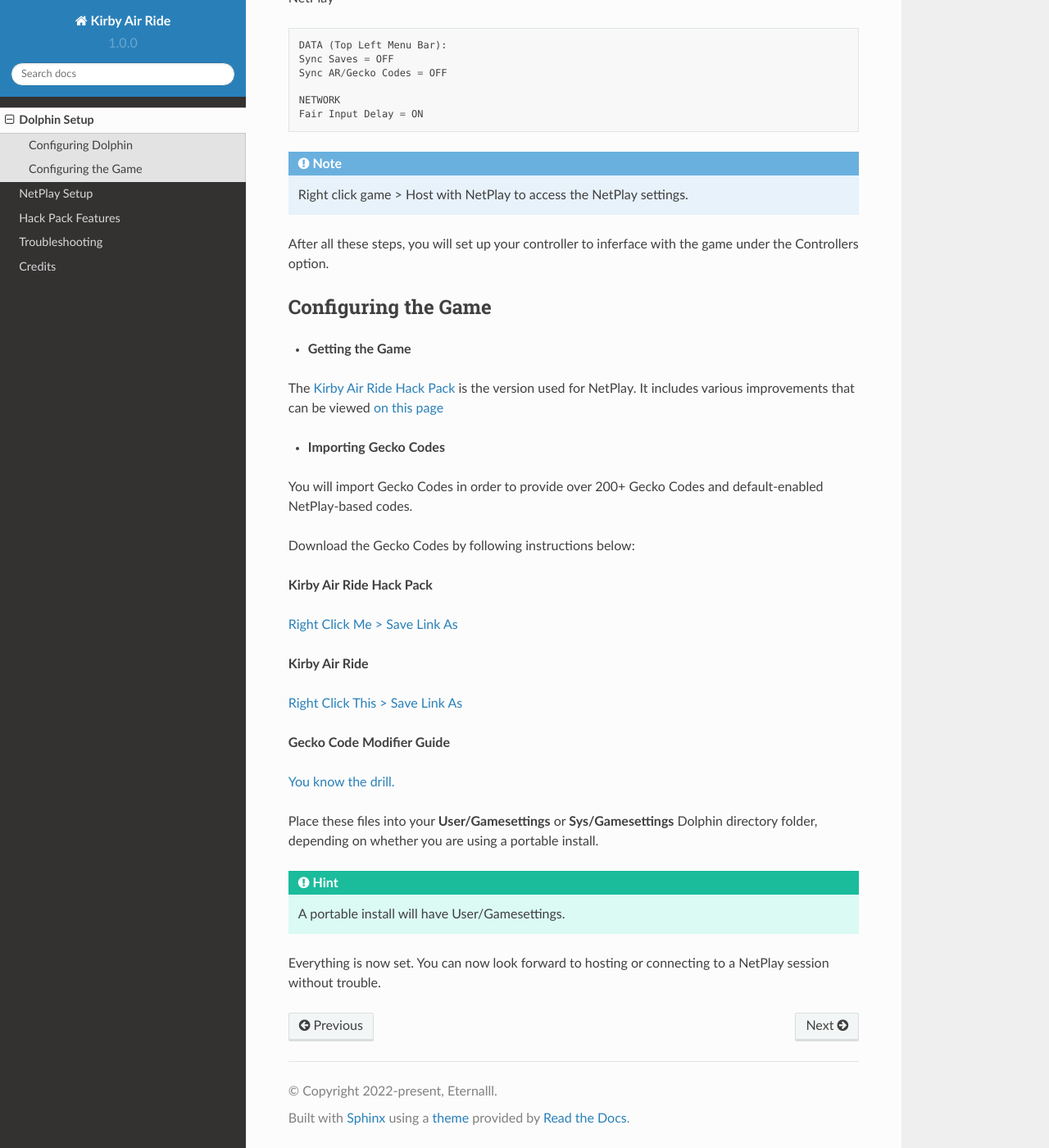
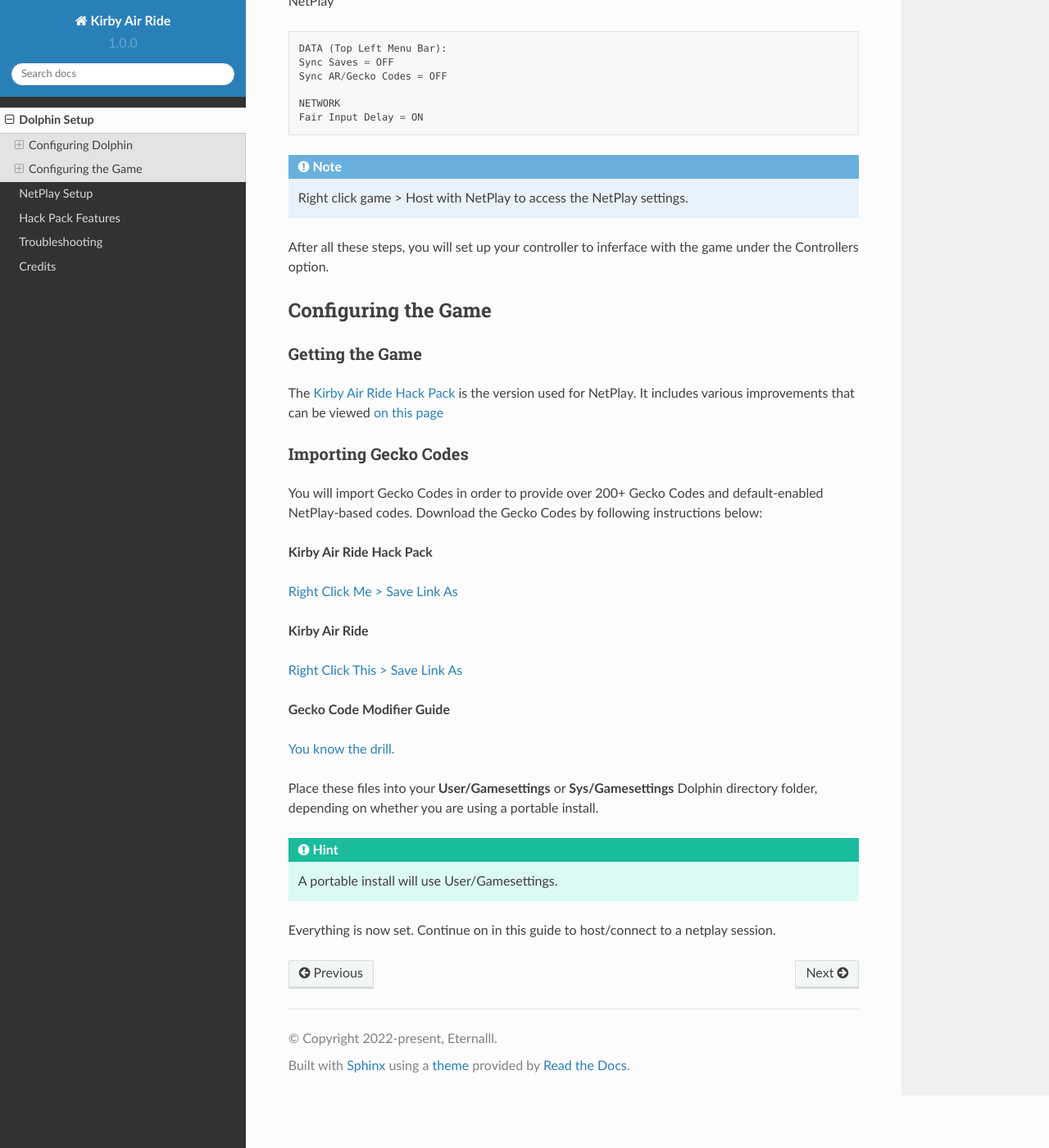
Before and after one commit to EternalllZM/rtz-kar, a Sphinx documentation site: the page built from docs/source/dolphin_setup.rst, in a window 1280 px wide and 1400 px high, scrolled down 1067 px. Shown: the whole window at 82% size. Built offline with Sphinx 7.4.7 and the Read the Docs theme 2.0.0, drawn with Linux system fonts in a browser that asks for light colours.

Commit message:
final touches

```diff
--- a/docs/source/dolphin_setup.rst
+++ b/docs/source/dolphin_setup.rst
@@ -7,7 +7,8 @@
 .. important::
     :ref:`Always use the latest beta build of Dolphin for NetPlay.`
 
-- **Download the latest Dolphin Beta**
+Download the latest Dolphin Beta
+^^^^^^^^^^^^^^^^^^^^^^^^^^^^^^^^
 
 The `latest Dolphin Emulator Beta`_ includes bug fixes, performance enhancements, and other improvements to streamline your Netplay process.
 It is also supported by the Dolphin developers should you run into any issues, unlike *Slippi* or other *Faster Melee variants*.
@@ -17,7 +18,8 @@
 
 .. _`latest Dolphin Emulator Beta`: https://dolphin-emu.org/download/
 
-- **Recommended Settings for Dolphin**
+Recommended Settings for Dolphin
+^^^^^^^^^^^^^^^^^^^^^^^^^^^^^^^^
 
 It is recommended you enable/disable the following settings:
 
@@ -59,7 +61,8 @@
 Configuring the Game
 --------------------
 
-- **Getting the Game**
+Getting the Game
+^^^^^^^^^^^^^^^^
 
 The `Kirby Air Ride Hack Pack`_ is the version used for NetPlay. It includes various improvements that can be viewed `on this page`_
 
@@ -67,11 +70,10 @@
 
 .. _`on this page`: https://kirbyairri.de/en/latest/hack_pack_features.html
 
-- **Importing Gecko Codes**
+Importing Gecko Codes
+^^^^^^^^^^^^^^^^^^^^^
 
-You will import Gecko Codes in order to provide over 200+ Gecko Codes and default-enabled NetPlay-based codes.
-
-Download the Gecko Codes by following instructions below:
+You will import Gecko Codes in order to provide over 200+ Gecko Codes and default-enabled NetPlay-based codes. Download the Gecko Codes by following instructions below:
 
 **Kirby Air Ride Hack Pack**
 
@@ -94,6 +96,6 @@
 Place these files into your **User/Gamesettings** or **Sys/Gamesettings** Dolphin directory folder, depending on whether you are using a portable install.
 
 .. hint::
-    :ref:`A portable install will have User/Gamesettings.`
+    :ref:`A portable install will use User/Gamesettings.`
 
-Everything is now set. You can now look forward to hosting or connecting to a NetPlay session without trouble.
+Everything is now set. Continue on in this guide to host/connect to a netplay session.
--- a/docs/source/hack_pack_features.rst
+++ b/docs/source/hack_pack_features.rst
@@ -15,7 +15,8 @@
 
     .. image::  /media/hack_pack/hp-menu_select.png
 
-- **Debug Menu Functionality**
+Debug Menu Functionality
+------------------------
 
 Debug level controls the menu accessibility. Any value not \"0\" activates the debug menu.
 This guide does not cover the debug menu functionality. Those options can be `viewed on TCRF's website`_.
```
